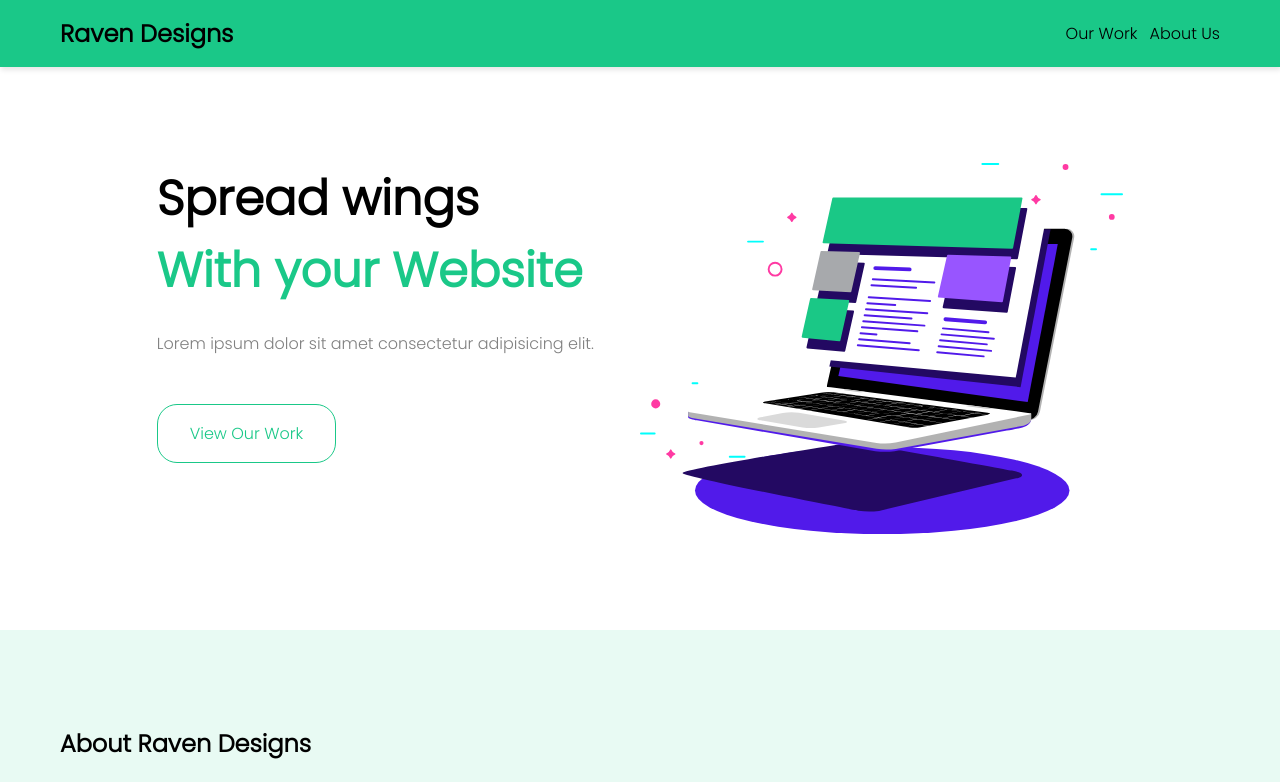
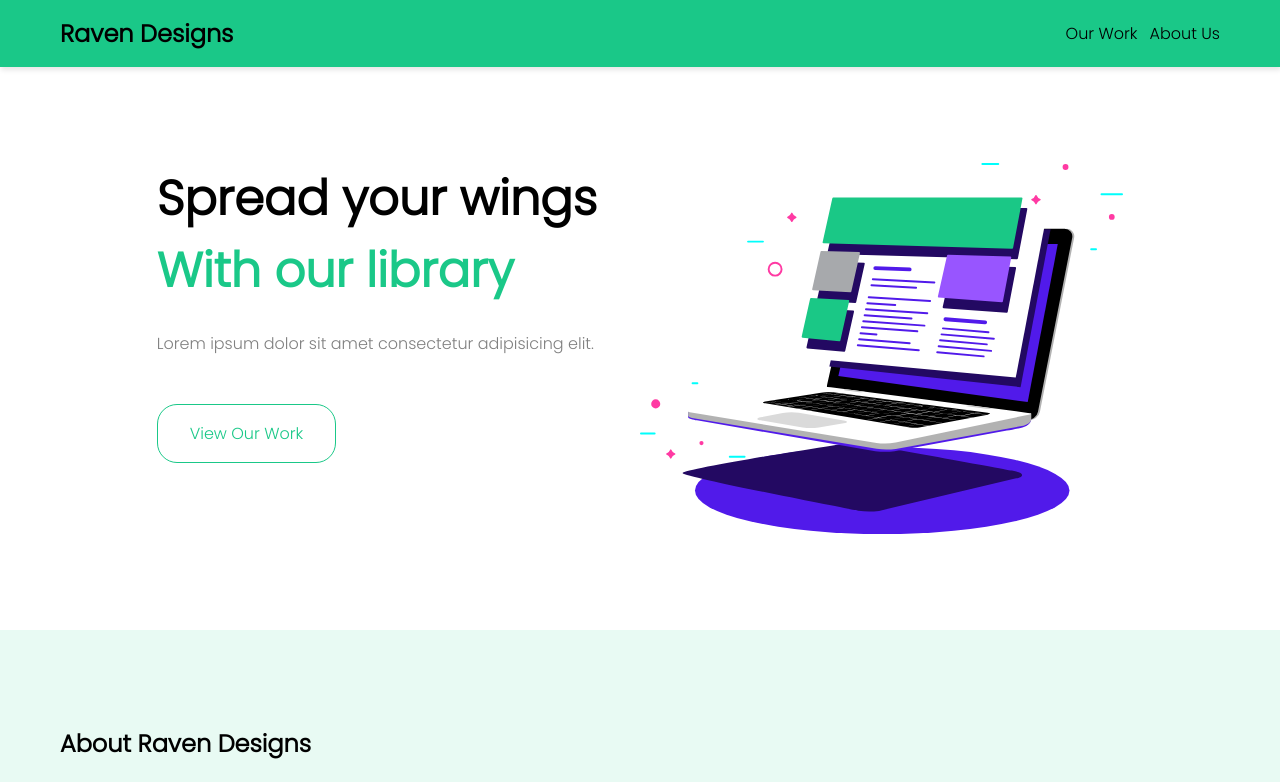
Before and after one commit to vroeN2/sass-learning-project, a website: page index.html in a window 1280 px wide. Shown: the top 782 px of the page. Drawn offline with Linux system fonts and the light colour scheme.

Commit message:
title update
page main title update

```diff
--- a/index.html
+++ b/index.html
@@ -24,8 +24,8 @@
     <div class="row justify-center">
       <div class="col-12-xs col-5-md">
         <h2>
-          <div class="font-xxl">Spread wings</div>
-          <div class="font-xxl text-secondary">With your Website</div>
+          <div class="font-xxl">Spread your wings</div>
+          <div class="font-xxl text-secondary">With our library</div>
         </h2>
         <p class="text-gray mt-2 mb-3">Lorem ipsum dolor sit amet consectetur adipisicing elit.</p>
         <a href="#work" class="btn-outlined-secondary text-secondary text-hover-white">View Our Work</a>
```
